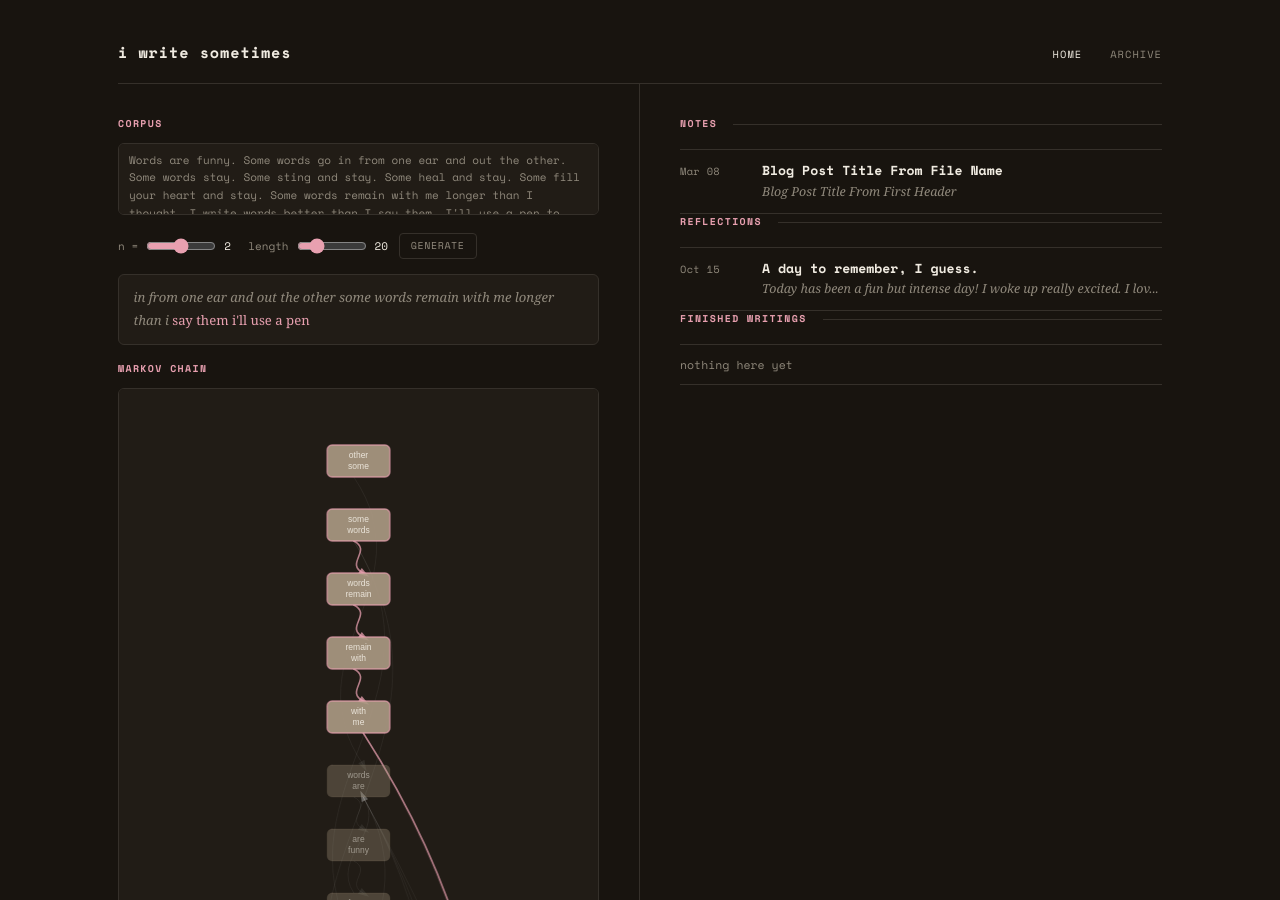
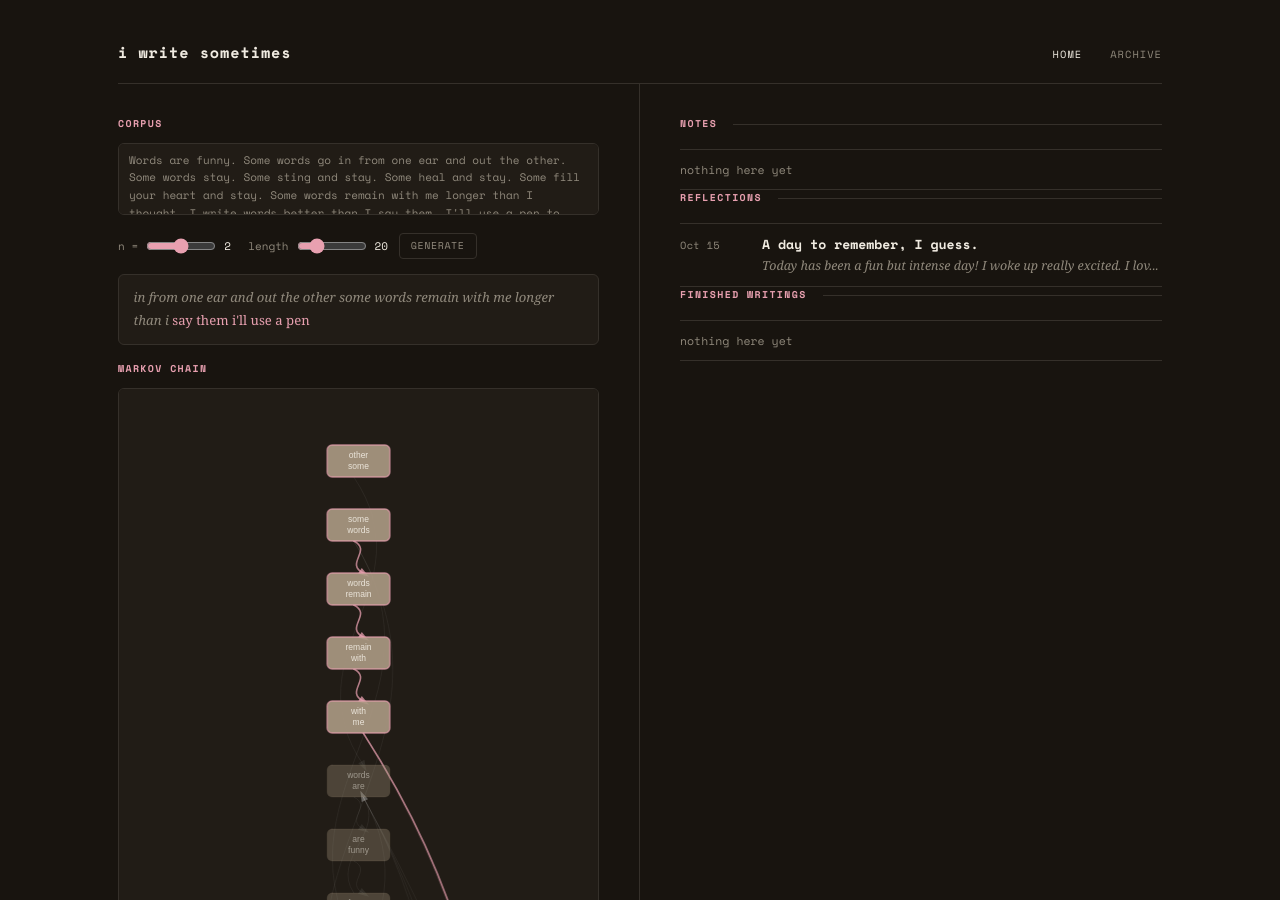
Before and after one commit to shlokamohanty/i-write-sometimes, a Jekyll site: the page built from index.md, in a window 1280 px wide and 900 px high. Built offline with Jekyll 4.4.1, drawn with Linux system fonts in a browser that asks for light colours; part of the change alters nothing that is shown.

Commit message:
Update 2021-03-08-blog-post-title-from-file-name.md

```diff
--- a/_posts/2021-03-08-blog-post-title-from-file-name.md
+++ b/_posts/2021-03-08-blog-post-title-from-file-name.md
@@ -1,3 +1,10 @@
+---
+layout: post
+title: "blog-post-title-from-file-name"
+date: 2025-10-15
+tags: notes
+published: false
+---
 ## Blog Post Title From First Header
 
 Due to a plugin called `jekyll-titles-from-headings` which is supported by GitHub Pages by default. The above header (in the markdown file) will be automatically used as the pages title.
```
